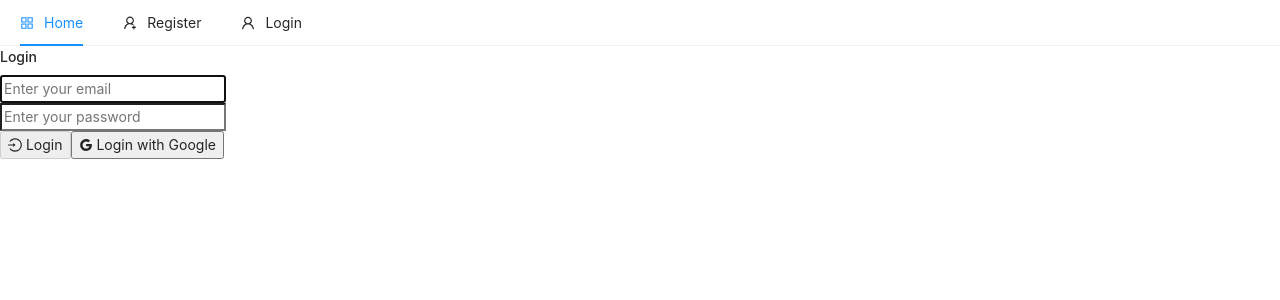
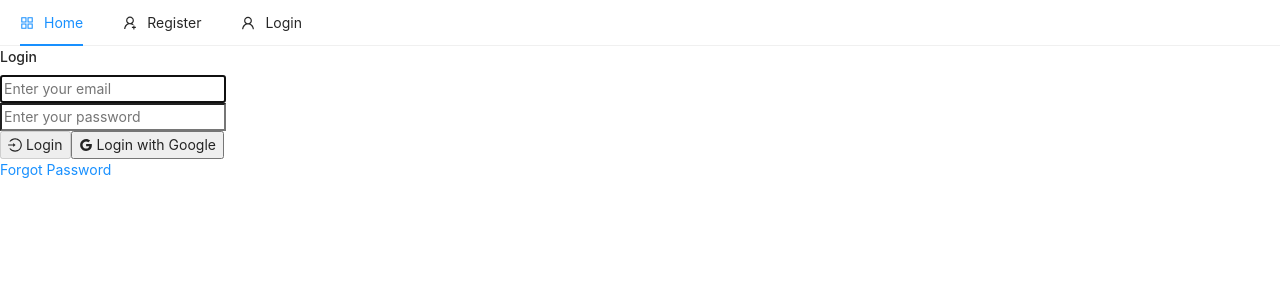
Before and after one commit to aksh1150/react-ecommerce, a React (Create React App) app in the folder client/: page /login in a window 1280 px wide. Shown: the top 300 px of the page. Built offline with nearby package versions, Linux system fonts and the light colour scheme; no server answers.

Commit message:
Create forgot password link

```diff
--- a/client/src/pages/auth/Login.jsx
+++ b/client/src/pages/auth/Login.jsx
@@ -1,6 +1,6 @@
 import React, { useState } from "react";
 import { auth, googleAuthProvider } from "../../firebase";
-
+import { Link } from "react-router-dom";
 import { useDispatch } from "react-redux";
 import { GoogleOutlined, LoginOutlined } from "@ant-design/icons";
 const Login = ({ history }) => {
@@ -120,6 +120,9 @@ const Login = ({ history }) => {
             <h4>Login</h4>
           )}
           {loginForm()}
+          <Link to="/forgot/password" className="text-danger">
+            Forgot Password
+          </Link>
         </div>
       </div>
     </div>
```
